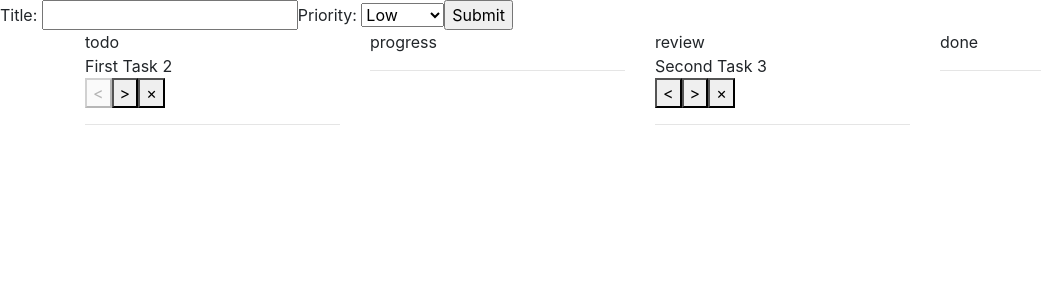
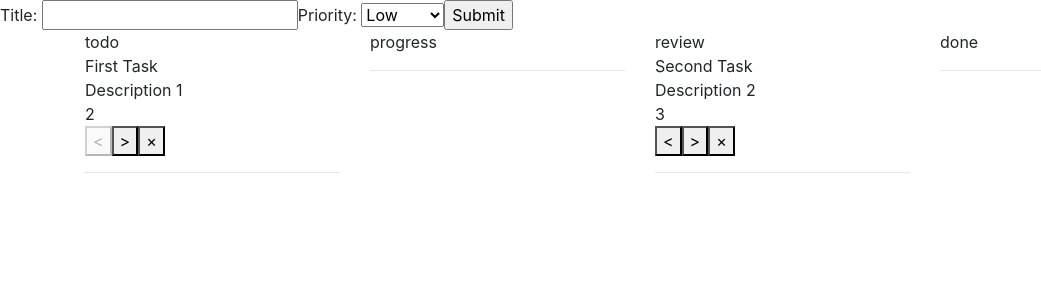
Before and after one commit to VictoriaRogo/cra, a React (Create React App) app: page / in a window 1280 px wide. Shown: the top 300 px of the page, without its empty margins (0-1041 px from the left). Built offline with nearby package versions, Linux system fonts and the light colour scheme.

Commit message:
add task description

```diff
--- a/src/homework9_kanban/App.js
+++ b/src/homework9_kanban/App.js
@@ -7,12 +7,14 @@ const initialTasks = [
     {
         id: uuidv4(),
         title: 'First Task',
+        description: 'Description 1',
         priority: 2,
         status: 'todo'
     },
     {
         id: uuidv4(),
         title: 'Second Task',
+        description: 'Description 2',
         priority: 3,
         status: 'review'
     }
@@ -33,7 +35,7 @@ function App() {
         setTasks([...tasks, newTask]);
     };
     const updateTask = () => {
-      setTasks([...tasks]);
+        setTasks([...tasks]);
     };
     return (
         <div>
--- a/src/homework9_kanban/Task.js
+++ b/src/homework9_kanban/Task.js
@@ -5,13 +5,22 @@ const statuses = ['todo', 'progress', 'review', 'done'];
 function Task({task, updateTask, index, tasks}) {
     return (
         <div>
-            {task.title}
-            {' '}
-            {task.priority}
+            <div>{task.title}</div>
+            <div>{task.description}</div>
+            <div>{task.priority}</div>
             <div>
-                <button disabled={index === 0} onClick={() => {task.status = statuses[index-1]; updateTask()}}>&lt;</button>
-                <button disabled={index === 3} onClick={() => {task.status = statuses[index+1]; updateTask()}}>&gt;</button>
-                <button onClick={() => {tasks.splice(tasks.indexOf(task), 1); updateTask()}}>&times;</button>
+                <button disabled={index === 0} onClick={() => {
+                    task.status = statuses[index - 1];
+                    updateTask()
+                }}>&lt;</button>
+                <button disabled={index === 3} onClick={() => {
+                    task.status = statuses[index + 1];
+                    updateTask()
+                }}>&gt;</button>
+                <button onClick={() => {
+                    tasks.splice(tasks.indexOf(task), 1);
+                    updateTask()
+                }}>&times;</button>
             </div>
         </div>
     );
```
